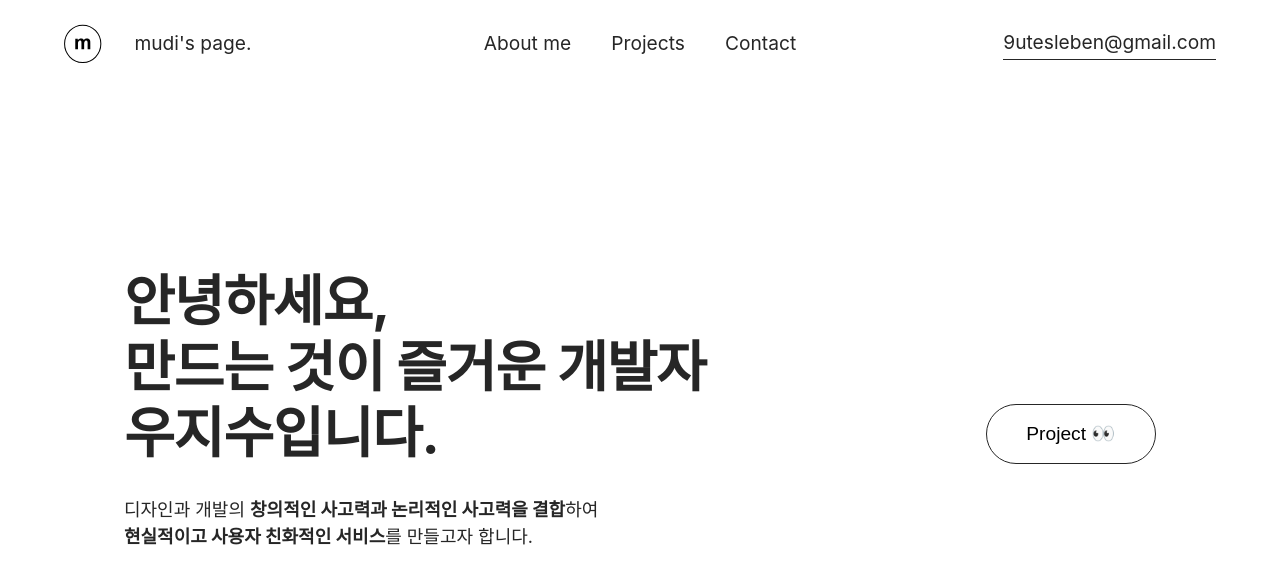
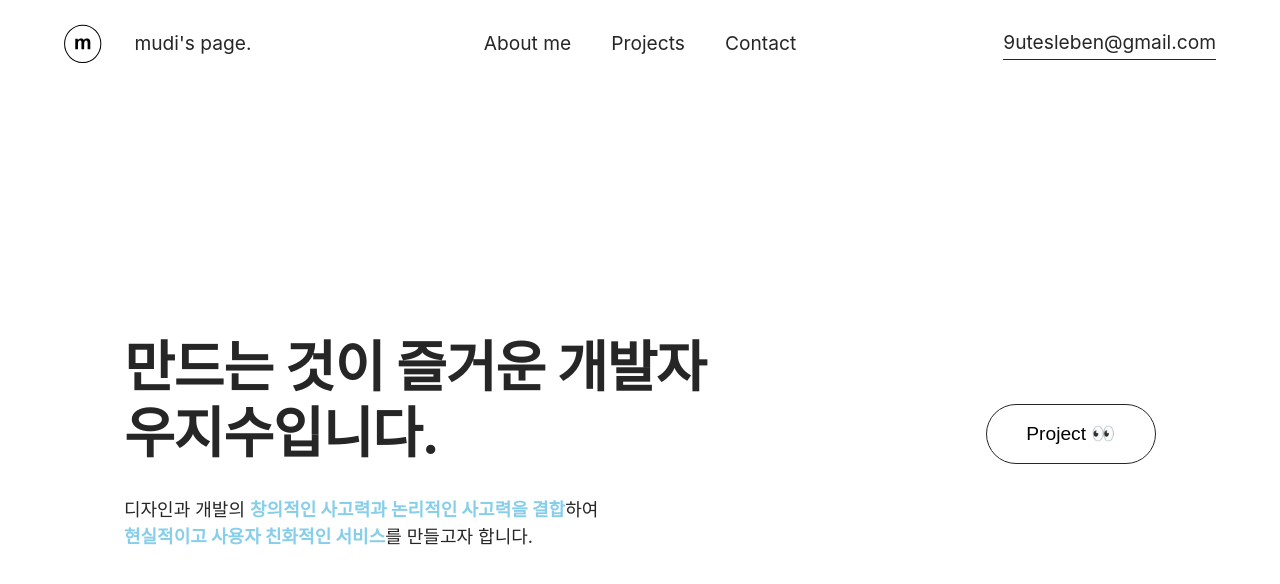
Before and after one commit to jisooround/aboutme-project, a React (Vite) app: page / in a window 1280 px wide. Shown: the top 584 px of the page. Built offline with nearby package versions, Linux system fonts and the light colour scheme.

Commit message:
fix: 전체 레이아웃 > 스타일수정

```diff
--- a/src/components/ContactPopup.tsx
+++ b/src/components/ContactPopup.tsx
@@ -87,8 +87,8 @@
   width: 100vw;
   height: 100vh;
   /* border: 1px solid black; */
-  position: absolute;
-  z-index: 999;
+  position: fixed;
+  z-index: 999999;
   box-sizing: border-box;
   display: flex;
   justify-content: center;
--- a/src/components/GeneralLayout.tsx
+++ b/src/components/GeneralLayout.tsx
@@ -6,14 +6,13 @@
 
 type Props = {
   children: React.ReactNode;
-  contactFlag: boolean;
 };
 
 const GeneralLayout = ({ children }: Props) => {
   const [contactFlag, setContactFlag] = useState<boolean>(false);
 
   return (
-    <GeneralLayoutStyle contactFlag={contactFlag}>
+    <GeneralLayoutStyle>
       {contactFlag && <ContactPopup setContactFlag={setContactFlag} />}
       <Navbar setContactFlag={setContactFlag} />
       <GeneralBodyStyle>{children}</GeneralBodyStyle>
@@ -21,12 +20,11 @@
   );
 };
 
-const GeneralLayoutStyle = styled.div<Props>`
+const GeneralLayoutStyle = styled.div`
   width: 100%;
-  overflow: ${(props) => (props.contactFlag ? "auto" : "")};
 `;
 
-const GeneralBodyStyle = styled.div`
-  height: calc(100vh - 87px);
+const GeneralBodyStyle = styled.div<Props>`
+  padding-top: 87px;
 `;
 export default GeneralLayout;
--- a/src/components/Navbar.tsx
+++ b/src/components/Navbar.tsx
@@ -57,6 +57,10 @@
 
 const ContainerStyle = styled.div`
   display: grid;
+  position: fixed;
+  z-index: 99999;
+  background-color: var(--color-white);
+
   grid-template-columns: 1fr 3fr 1fr;
   width: 100%;
   justify-content: space-between;
--- a/src/pages/AboutMe.tsx
+++ b/src/pages/AboutMe.tsx
@@ -35,27 +35,31 @@
   margin: 0 auto;
   justify-content: center;
   align-items: flex-start;
+  padding-top: 0px 0;
   @media ${(props) => props.theme.laptop} {
     margin: 40px auto;
   }
 `;
 
 const ItemStyle = styled.div`
-  width: 70%;
+  width: 100%;
+  height: 100vh;
+  overflow: hidden;
   display: flex;
   align-items: center;
   gap: 1.25rem;
-  padding-top: 150px;
+  position: relative;
   img {
     justify-content: center;
-    width: 40%;
-    min-width: 21.875rem;
-    aspect-ratio: 1 / 1;
-    border: 2px solid var(--color-black90);
-    box-sizing: border-box;
-    border-radius: 50%;
+    width: 100%;
+    /* min-width: 21.875rem; */
+    /* aspect-ratio: 1 / 1; */
+    /* border: 2px solid var(--color-black90); */
+    /* box-sizing: border-box; */
+    /* border-radius: 50%; */
   }
   div {
+    position: absolute;
     width: 100%;
     padding: 2.5rem;
     h3 {
--- a/src/pages/Home.tsx
+++ b/src/pages/Home.tsx
@@ -40,10 +40,12 @@
 const ContainerStyle = styled.div`
   display: grid;
   grid-template-columns: 4fr 1fr;
+  align-content: center;
   width: 100%;
   height: 100%;
   padding: var(--padding-default);
   box-sizing: border-box;
+  height: calc(100vh - 87px);
 `;
 
 const TextWrap = styled.div`
@@ -73,6 +75,7 @@
   }
   strong {
     font-weight: 700;
+    color: var(--color-skyblue);
   }
   @keyframes fadein {
     from {
```
